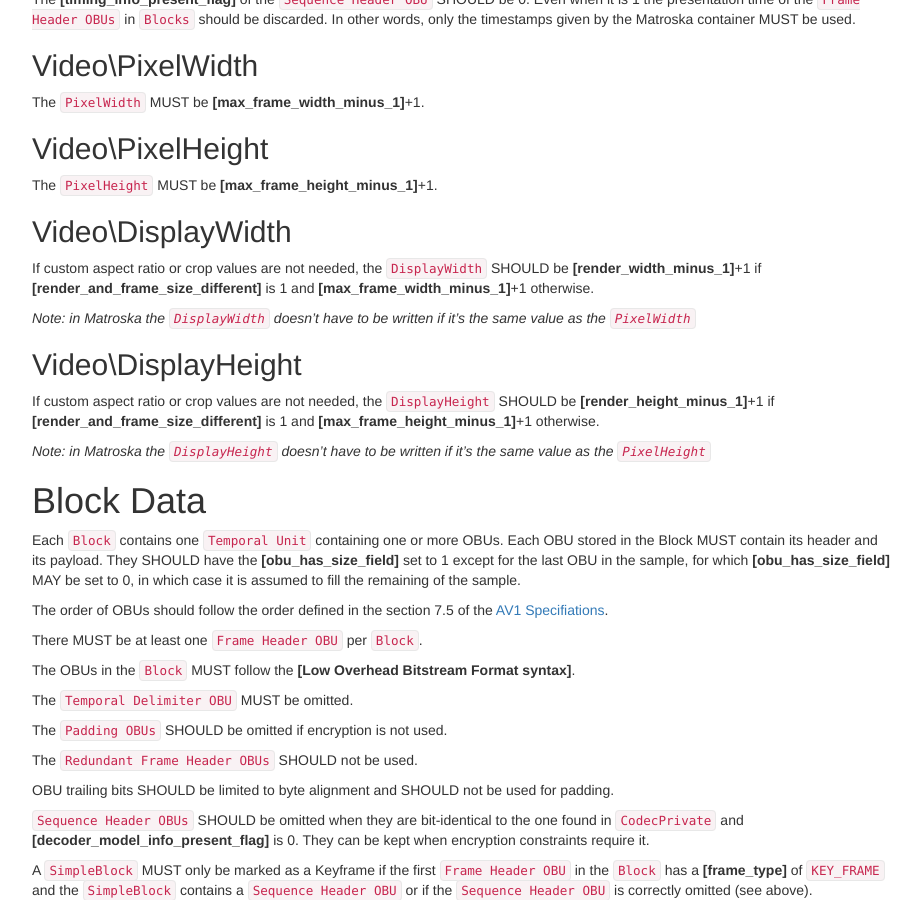
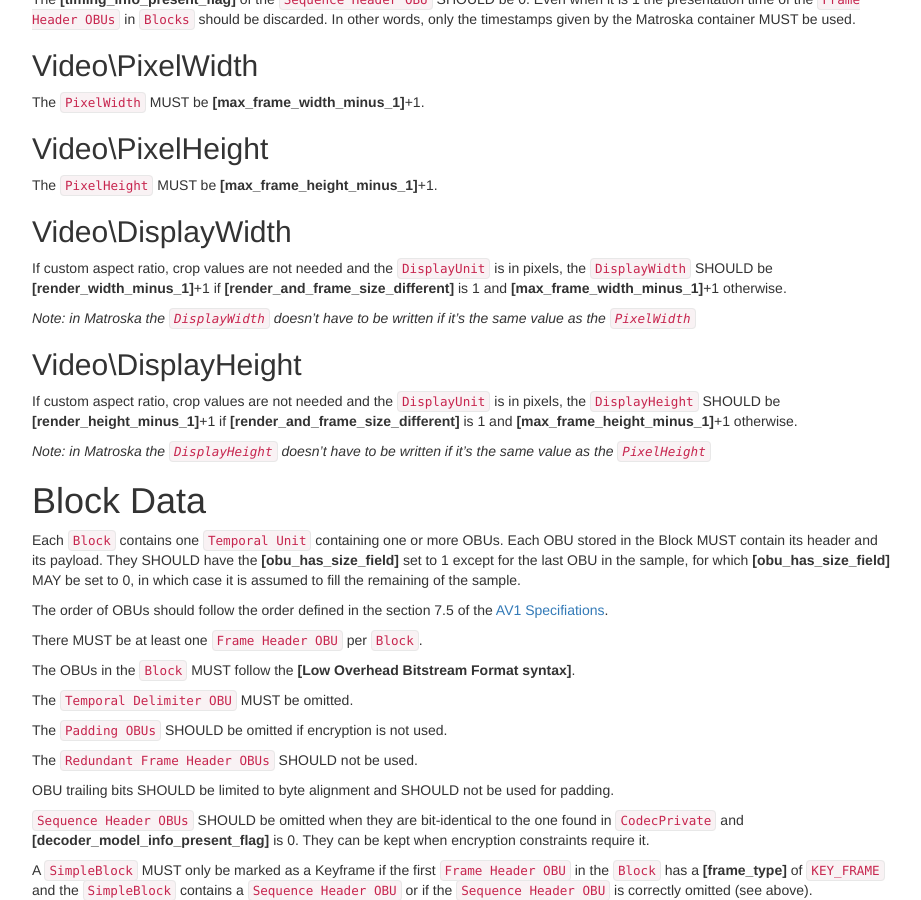
Before and after one commit to ietf-wg-cellar/matroska-specification, a Jekyll site: the page built from codec/av1.md, in a window 1280 px wide and 900 px high, scrolled down 1349 px. Shown: the whole window, without its empty margins (273-1194 px from the left). Built offline with Jekyll 4.4.1, drawn with Linux system fonts in a browser that asks for light colours; our own code applies the rules of GitHub Pages for plain Markdown files.

Commit message:
av1: only set the DisplayWidth/Height to codec pixels if the DisplayUnit allows it

```diff
--- a/codec/av1.md
+++ b/codec/av1.md
@@ -48,12 +48,12 @@ The `PixelWidth` MUST be __[max_frame_width_minus_1]__+1.
 The `PixelHeight` MUST be __[max_frame_height_minus_1]__+1.
 
 ## Video\DisplayWidth
-If custom aspect ratio or crop values are not needed, the `DisplayWidth` SHOULD be __[render_width_minus_1]__+1 if __[render_and_frame_size_different]__ is 1 and __[max_frame_width_minus_1]__+1 otherwise.
+If custom aspect ratio, crop values are not needed and the `DisplayUnit` is in pixels, the `DisplayWidth` SHOULD be __[render_width_minus_1]__+1 if __[render_and_frame_size_different]__ is 1 and __[max_frame_width_minus_1]__+1 otherwise.
 
 *Note: in Matroska the `DisplayWidth` doesn't have to be written if it's the same value as the `PixelWidth`*
 
 ## Video\DisplayHeight
-If custom aspect ratio or crop values are not needed, the `DisplayHeight` SHOULD be __[render_height_minus_1]__+1 if __[render_and_frame_size_different]__ is 1 and __[max_frame_height_minus_1]__+1 otherwise.
+If custom aspect ratio, crop values are not needed and the `DisplayUnit` is in pixels, the `DisplayHeight` SHOULD be __[render_height_minus_1]__+1 if __[render_and_frame_size_different]__ is 1 and __[max_frame_height_minus_1]__+1 otherwise.
 
 *Note: in Matroska the `DisplayHeight` doesn't have to be written if it's the same value as the `PixelHeight`*
 
```
